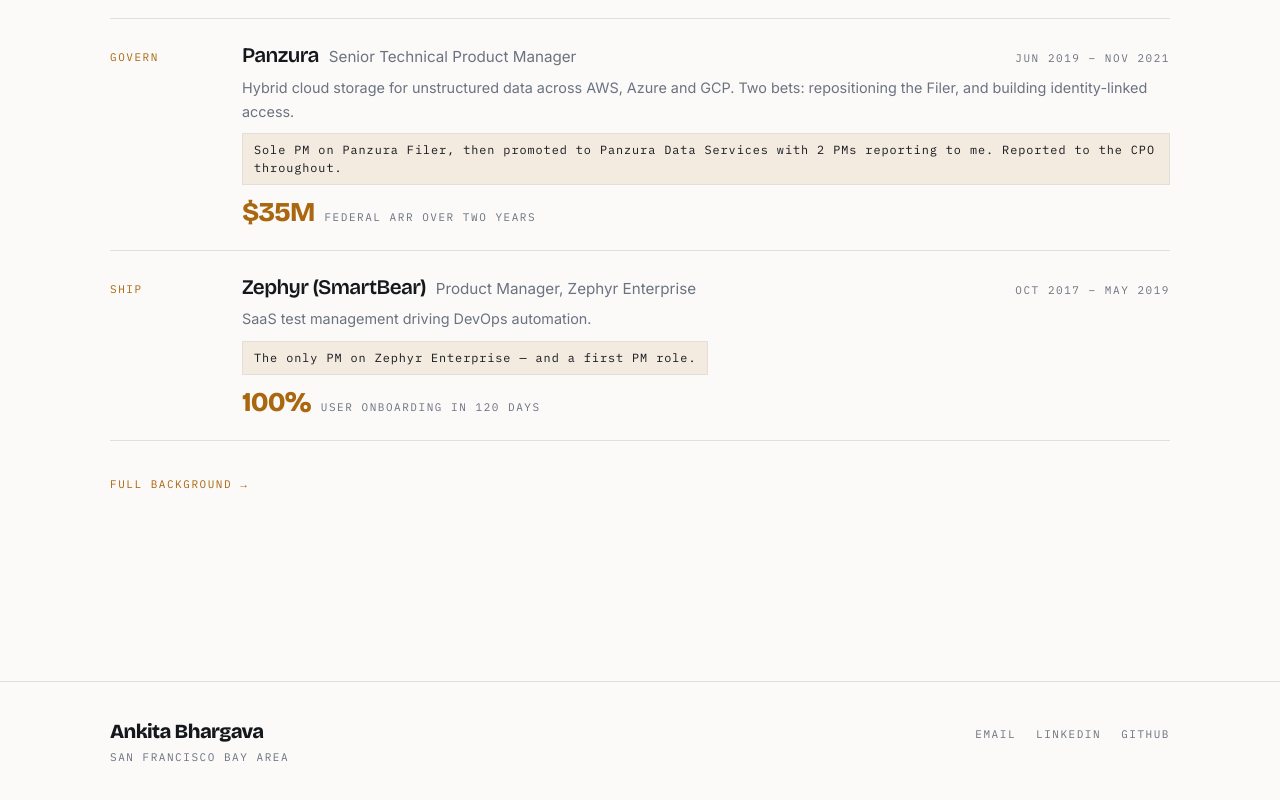
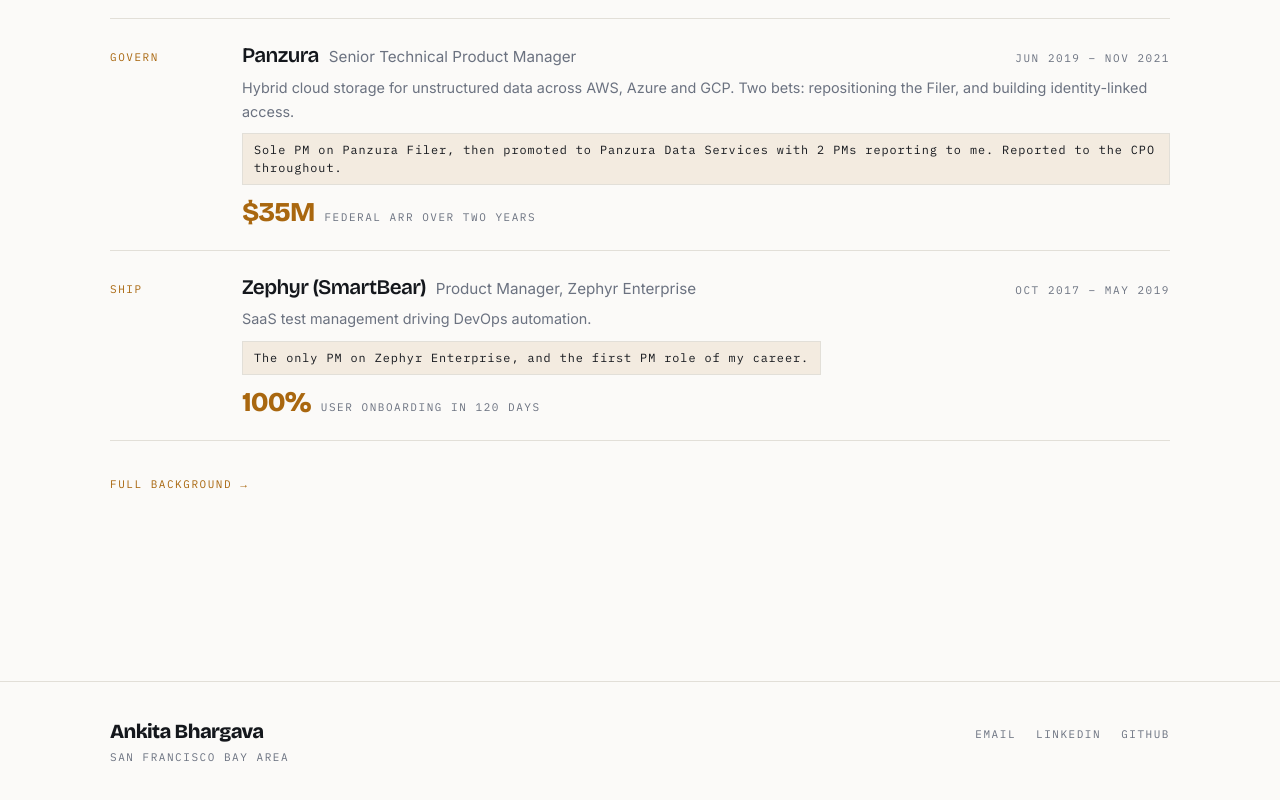
Before and after one commit to Ankita301/portfolio, a React (Vite) app: page / in a window 1280 px wide. Shown: the part 2816-3616 px from the top of the page. Built offline with nearby package versions, Linux system fonts and the light colour scheme.

Commit message:
Disambiguate the Zephyr scope line
"A first PM role" could be read as being the product's first PM. It
means the first PM role of her career. Said plainly.

```diff
--- a/src/content/profile.ts
+++ b/src/content/profile.ts
@@ -110,7 +110,7 @@
     title: "Product Manager, Zephyr Enterprise",
     dates: "Oct 2017 – May 2019",
     context: "SaaS test management driving DevOps automation.",
-    scope: "The only PM on Zephyr Enterprise — and a first PM role.",
+    scope: "The only PM on Zephyr Enterprise, and the first PM role of my career.",
     points: [
       "Owned the Zephyr Enterprise product lifecycle end to end — test requirements, repository, planning, execution and defect tracking. $35M+ ARR growing 12% a year.",
       "Launched Zephyr Maestro v1, a SaaS DevOps pipeline tool, within 120 days of proof-of-concept — every user onboarded.",
```
